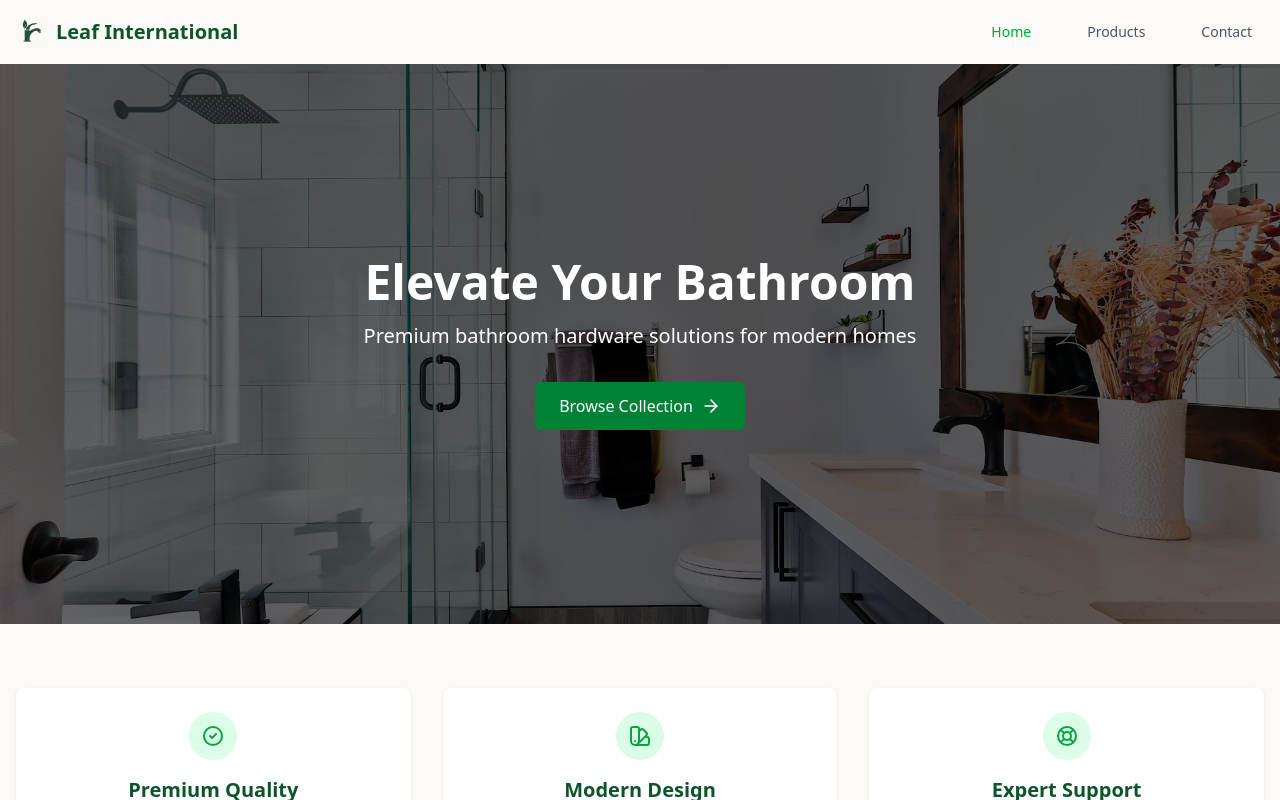
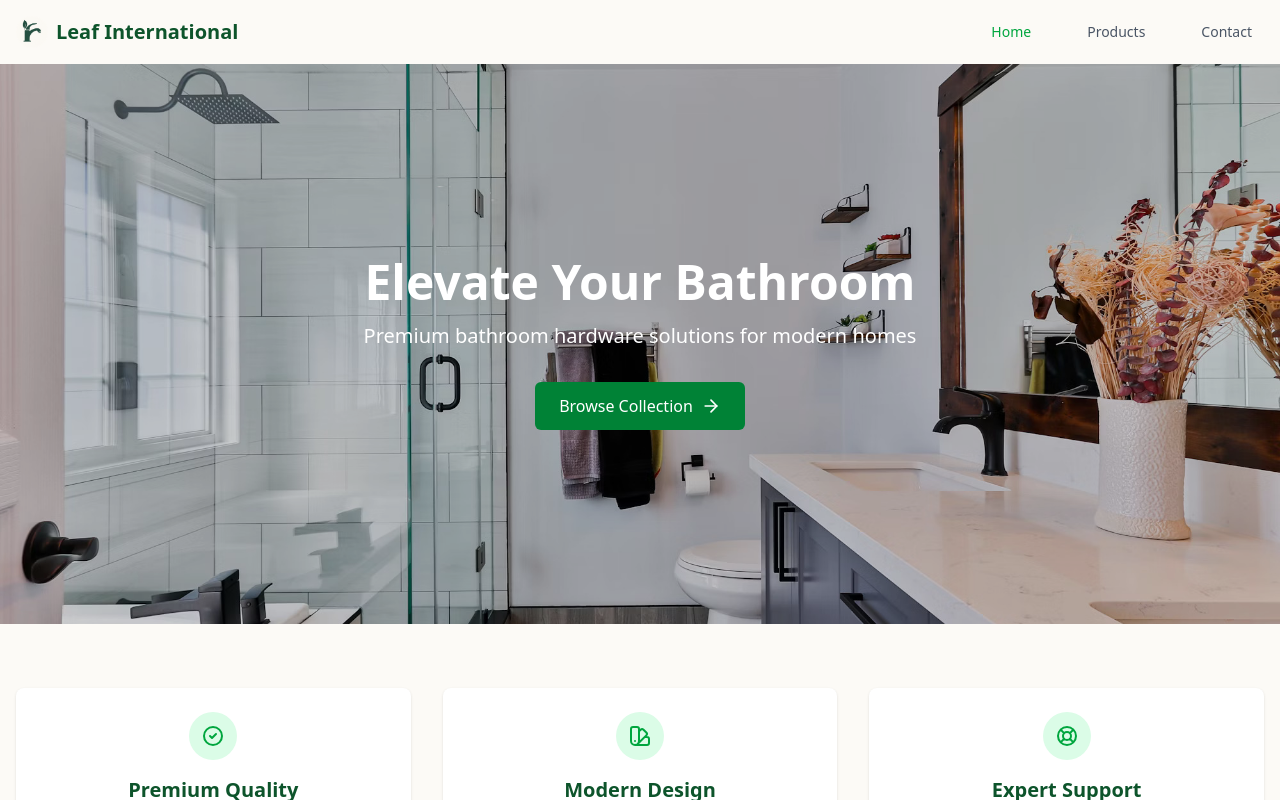
Before and after one commit to Vi-neet/leaf-international, a React (Vite) app: page / in a window 1280 px wide. Shown: the top 800 px of the page. Built offline with nearby package versions, Linux system fonts and the light colour scheme.

Commit message:
made the hero el brighter

```diff
--- a/src/pages/Home.jsx
+++ b/src/pages/Home.jsx
@@ -13,7 +13,7 @@ export default function Home() {
           className="w-full h-full object-cover"
         />
 
-        <div className="absolute inset-0 bg-black/60 flex items-center justify-center">
+        <div className="absolute inset-0 bg-black/20 flex items-center justify-center">
           <div className="text-center text-white px-4">
             <h1 className="text-5xl font-bold mb-4">Elevate Your Bathroom</h1>
             <p className="text-xl mb-8">
```
